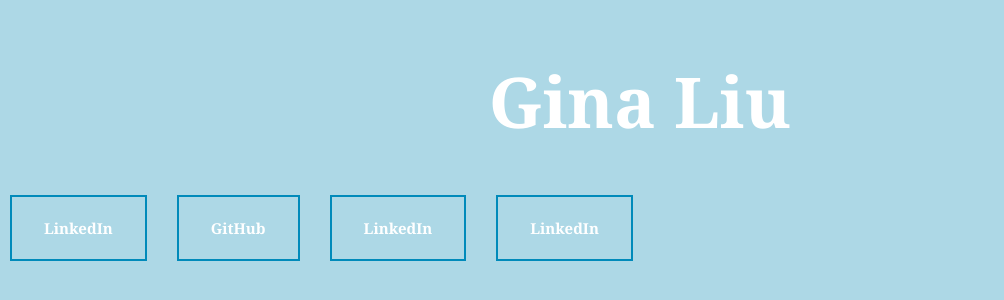
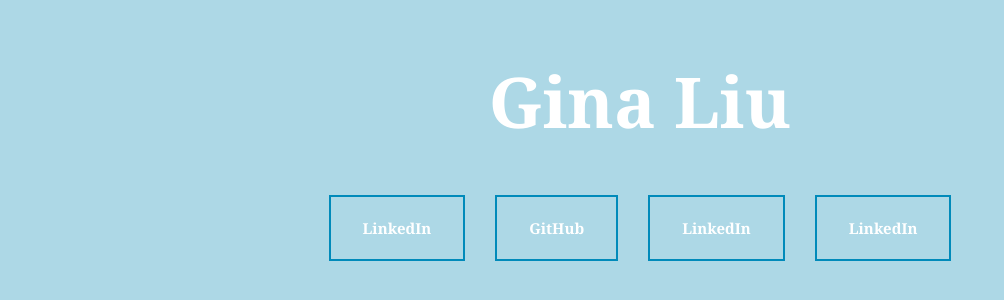
Before and after one commit to gliuxiao/gina-liu.github.io, a plain HTML site: page index.html in a window 1280 px wide. Shown: the part 106-406 px from the top of the page, without its empty margins (0-1004 px from the left). Drawn offline with Linux system fonts and the light colour scheme.

Commit message:
Update index.html

```diff
--- a/index.html
+++ b/index.html
@@ -11,9 +11,9 @@
 
 <center><h2>Gina Liu</h2></center>
 
-<a button href="main-next.html" class="button eatbutton">LinkedIn</button></a>
+<center><a button href="main-next.html" class="button eatbutton">LinkedIn</button></a>
 <a button href="main-next.html" class="button eatbutton">GitHub</button></a>
 <a button href="main-next.html" class="button eatbutton">LinkedIn</button></a>
-<a button href="main-next.html" class="button eatbutton">LinkedIn</button></a>
+<a button href="main-next.html" class="button eatbutton">LinkedIn</button></a><center>
 </body>
 </html>
```
